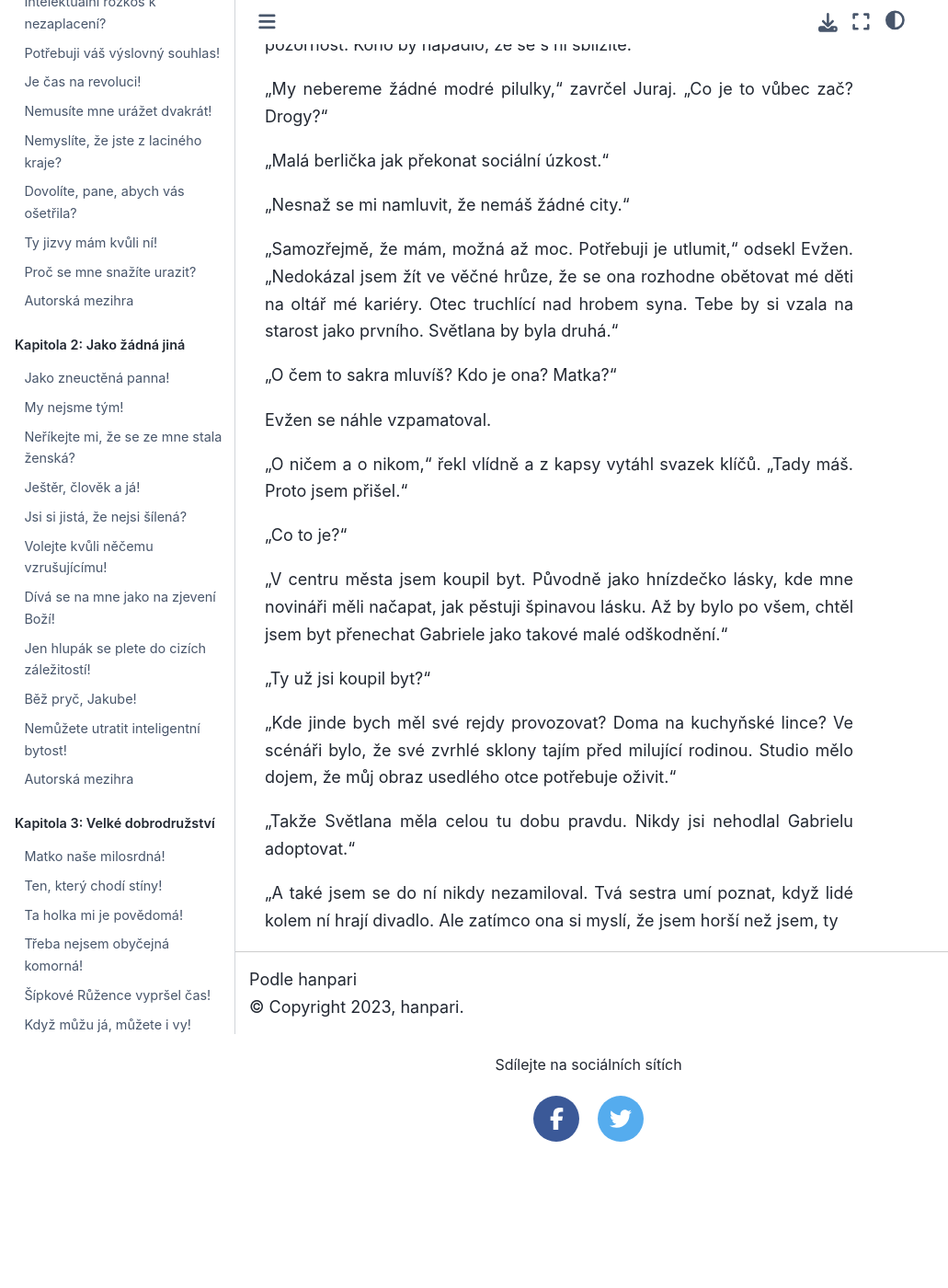
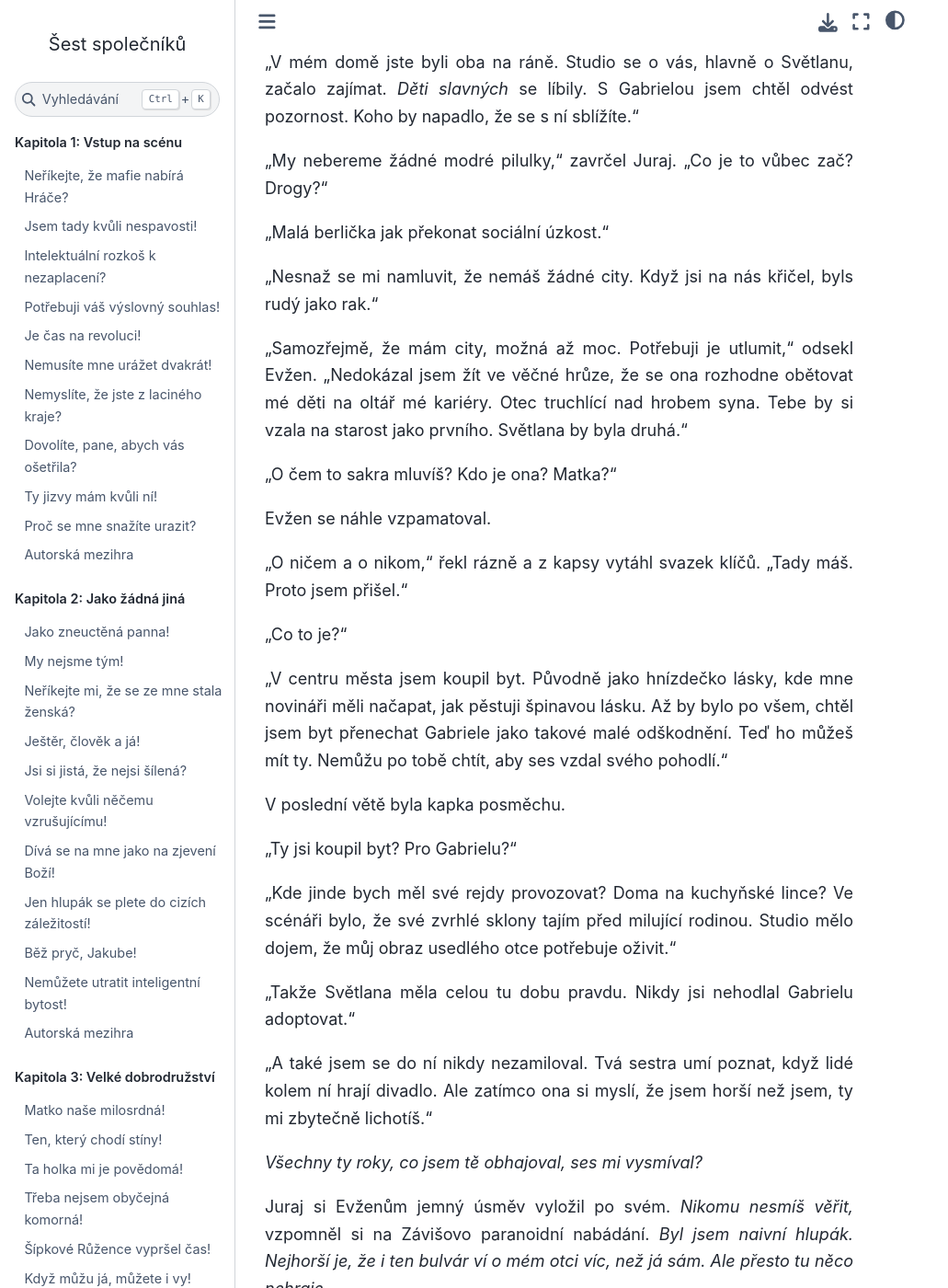
Before and after one commit to hanpari/sest-spolecniku, a Sphinx documentation site: the page built from source/sest_spolecniku/009/03.md, in a window 1280 px wide and 1400 px high, scrolled down 5542 px. Shown: the whole window at 92% size, without its empty margins (0-1031 px from the left). Built offline with Sphinx 7.4.7 and the Sphinx Book theme 1.1.4, drawn with Linux system fonts in a browser that asks for light colours; pages that are not in the unit, such as notebooks, are missing from menus; before the commit the page ends 6783 px from its top, so only the background shows below that; some of the changed text lies outside the part shown.

Commit message:
Jekyll a Hyde

```diff
--- a/source/sest_spolecniku/009/03.md
+++ b/source/sest_spolecniku/009/03.md
@@ -100,7 +100,7 @@
 
 *Morální kompas? Vážně? Nanejvýš jako komická figurka,* napadlo Juraje.
 
-"Nechápu, oč ti jde," řekl unaveně. "Hraješ postavu ze špatného filmu. Hrozí tobě nebo nám nějaké *strašlivé nebezpečí*?"
+"Nechápu, oč ti jde," řekl unaveně. "Hraješ postavu ze špatného filmu, co jako jsi? Tajný agent v nesnázích? Hrozí tobě nebo nám nějaké *strašlivé nebezpečí*?"
 
 I když neměl rád to gesto, zastříhal prsty, aby zdůraznil ironické uvozovky.
 
@@ -139,30 +140,48 @@
 
 "Ne!"
 
-"V mém domě jste byli oba na ráně. Studio se o vás, hlavně o Světlanu, začalo zajímat. *Děti slavných* se líbili. S Gabrielou jsem chtěl odvést pozornost. Koho by napadlo, že se s ní sblížíte."
+"V mém domě jste byli oba na ráně. Studio se o vás, hlavně o Světlanu, začalo zajímat. *Děti slavných* se líbily. S Gabrielou jsem chtěl odvést pozornost. Koho by napadlo, že se s ní sblížíte."
 
 "My nebereme žádné modré pilulky," zavrčel Juraj. "Co je to vůbec zač? Drogy?"
 
 "Malá berlička jak překonat sociální úzkost."
 
-"Nesnaž se mi namluvit, že nemáš žádné city."
+"Nesnaž se mi namluvit, že nemáš žádné city. Když jsi na nás křičel, byls rudý jako rak."
 
-"Samozřejmě, že mám, možná až moc. Potřebuji je utlumit," odsekl Evžen. "Nedokázal jsem žít ve věčné hrůze, že se ona rozhodne obětovat mé děti na oltář mé kariéry. Otec truchlící nad hrobem syna. Tebe by si vzala na starost jako prvního. Světlana by byla druhá."
+"Samozřejmě, že mám city, možná až moc. Potřebuji je utlumit," odsekl Evžen. "Nedokázal jsem žít ve věčné hrůze, že se ona rozhodne obětovat mé děti na oltář mé kariéry. Otec truchlící nad hrobem syna. Tebe by si vzala na starost jako prvního. Světlana by byla druhá."
 
 "O čem to sakra mluvíš? Kdo je ona? Matka?"
 
 Evžen se náhle vzpamatoval.
 
-"O ničem a o nikom," řekl vlídně a z kapsy vytáhl svazek klíčů. "Tady máš. Proto jsem přišel."
+"O ničem a o nikom," řekl rázně a z kapsy vytáhl svazek klíčů. "Tady máš. Proto jsem přišel."
 
 "Co to je?"
 
-"V centru města jsem koupil byt. Původně jako hnízdečko lásky, kde mne novináři měli načapat, jak pěstuji špinavou lásku. Až by bylo po všem, chtěl jsem byt přenechat Gabriele jako takové malé odškodnění."
+"V centru města jsem koupil byt. Původně jako hnízdečko lásky, kde mne novináři měli načapat, jak pěstuji špinavou lásku. Až by bylo po všem, chtěl jsem byt přenechat Gabriele jako takové malé odškodnění. Teď ho můžeš mít ty. Nemůžu po tobě chtít, aby ses vzdal svého pohodlí."
 
-"Ty už jsi koupil byt?"
+V poslední větě byla kapka posměchu.
+
+"Ty jsi koupil byt? Pro Gabrielu?"
 
 "Kde jinde bych měl své rejdy provozovat? Doma na kuchyňské lince? Ve scénáři bylo, že své zvrhlé sklony tajím před milující rodinou. Studio mělo dojem, že můj obraz usedlého otce potřebuje oživit."
 
 "Takže Světlana měla celou tu dobu pravdu. Nikdy jsi nehodlal Gabrielu adoptovat."
 
-"A také jsem se do ní nikdy nezamiloval. Tvá sestra umí poznat, když lidé kolem ní hrají divadlo. Ale zatímco ona si myslí, že jsem horší než jsem, ty
+"A také jsem se do ní nikdy nezamiloval. Tvá sestra umí poznat, když lidé kolem ní hrají divadlo. Ale zatímco ona si myslí, že jsem horší než jsem, ty mi zbytečně lichotíš."
+
+*Všechny ty roky, co jsem tě obhajoval, ses mi vysmíval?*
+
+Juraj si Evženům jemný úsměv vyložil po svém. *Nikomu nesmíš věřit,* vzpomněl si na Závišovo paranoidní nabádání. *Byl jsem naivní hlupák. Nejhorší je, že i ten bulvár ví o mém otci víc, než já sám. Ale přesto tu něco nehraje.*
+
+I když Evžen mluvil nejasně a v náznacích, Juraj, když už se uvolil přistoupit na některé směšné konspirační teorie, chápal, že jsou pouze dvě možnosti: buď se otec dokonale zbláznil - nebo jeho rodině hrozí skutečné nebezpečí.
+
+"Pověz mi víc!"
+
+"Ani náhodou."
+
+Když vstal, Evžen se proměnil do Tomáše Kocoura, tvrdého a bezohledného muže. Na různých autogramiádách diváci milovali, když se žoviální a srdečný herec vtělil do milovaného a nenáviděného lotra. *I jeho aura se změnila z růžové na černou,* psala kdysi jedna esotericky založená fanynka na stránkách svého blogu. *On je doktor Jekyll a pan Hyde v jednom!*
+
+Celá herecká rodina se tomu smála. "Kdyby šlo o dvě osoby, neměl by Stevenson o čem psát," prohlásila Světlana - a od té doby blogerku dychtivě sledovala.
+
+"I tak víš víc, než bys měl vědět," řekl Evžen chladně.
```
Also changed, not shown: other parts of source/sest_spolecniku/009/03.md (+5 -4 lines).
